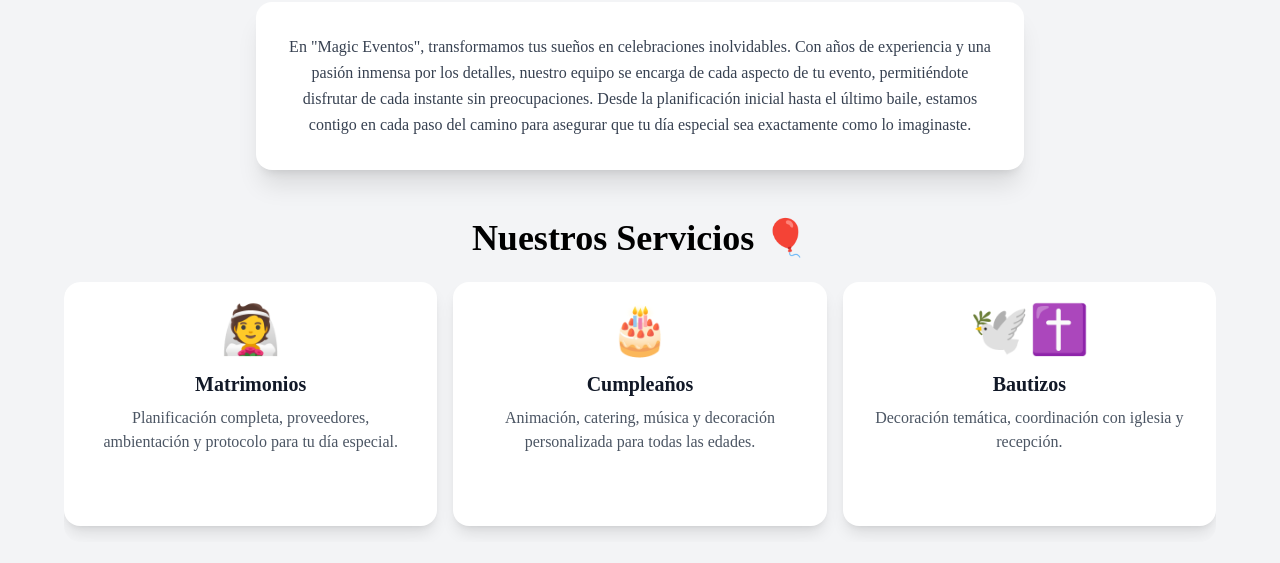
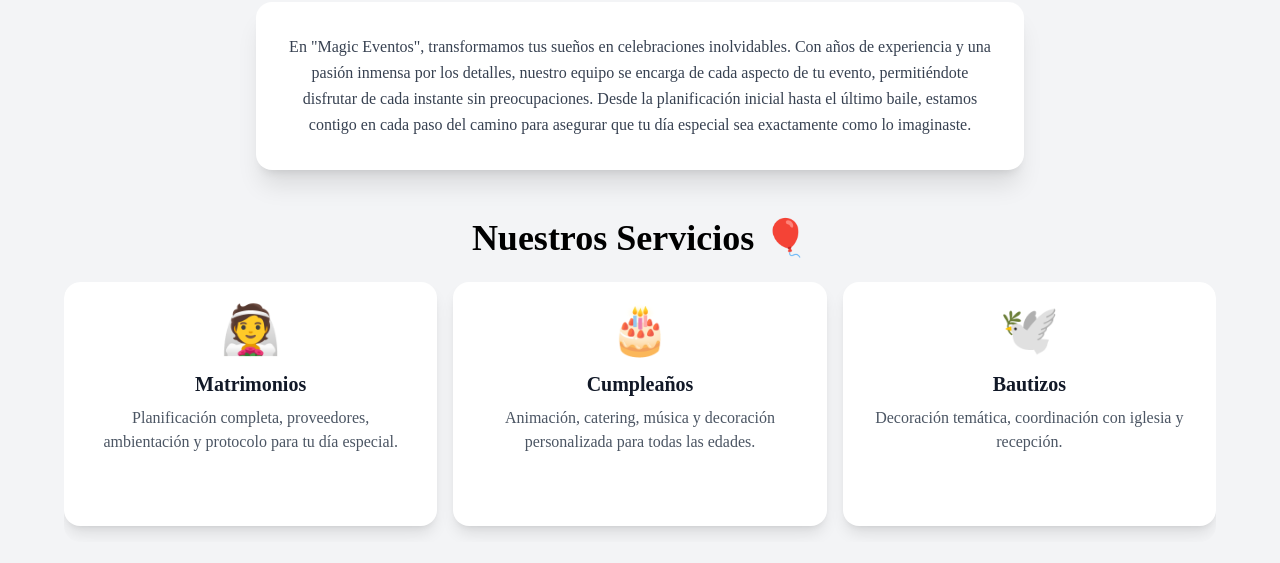
Before and after one commit to iasolutioncontacto-gif/MagiEvento, a plain HTML site: page index.html in a window 1280 px wide. Shown: the part 510-1073 px from the top of the page. Drawn offline with nearby package versions, Linux system fonts and the light colour scheme.

Commit message:
ganador emoji paloma

```diff
--- a/index.html
+++ b/index.html
@@ -144,7 +144,7 @@
                         <!-- Servicio: Bautizos -->
                         <div class="flex-none w-full md:w-1/2 lg:w-1/3 px-2 mb-4">
                             <div class="bg-white p-6 rounded-2xl shadow-lg h-full hover:shadow-2xl transition-shadow duration-300 transform hover:-translate-y-1 cursor-pointer" onclick="showServiceDetails('bautizos')">
-                                <div class="flex items-center justify-center text-5xl mb-4 ">🕊️✝️</div>
+                                <div class="flex items-center justify-center text-5xl mb-4 ">🕊️</div>
                                 <h3 class="text-xl font-bold mb-2 text-gray-900 text-center">Bautizos</h3>
                                 <p class="text-gray-600 text-center">Decoración temática, coordinación con iglesia y recepción.</p>
                             </div>
```
